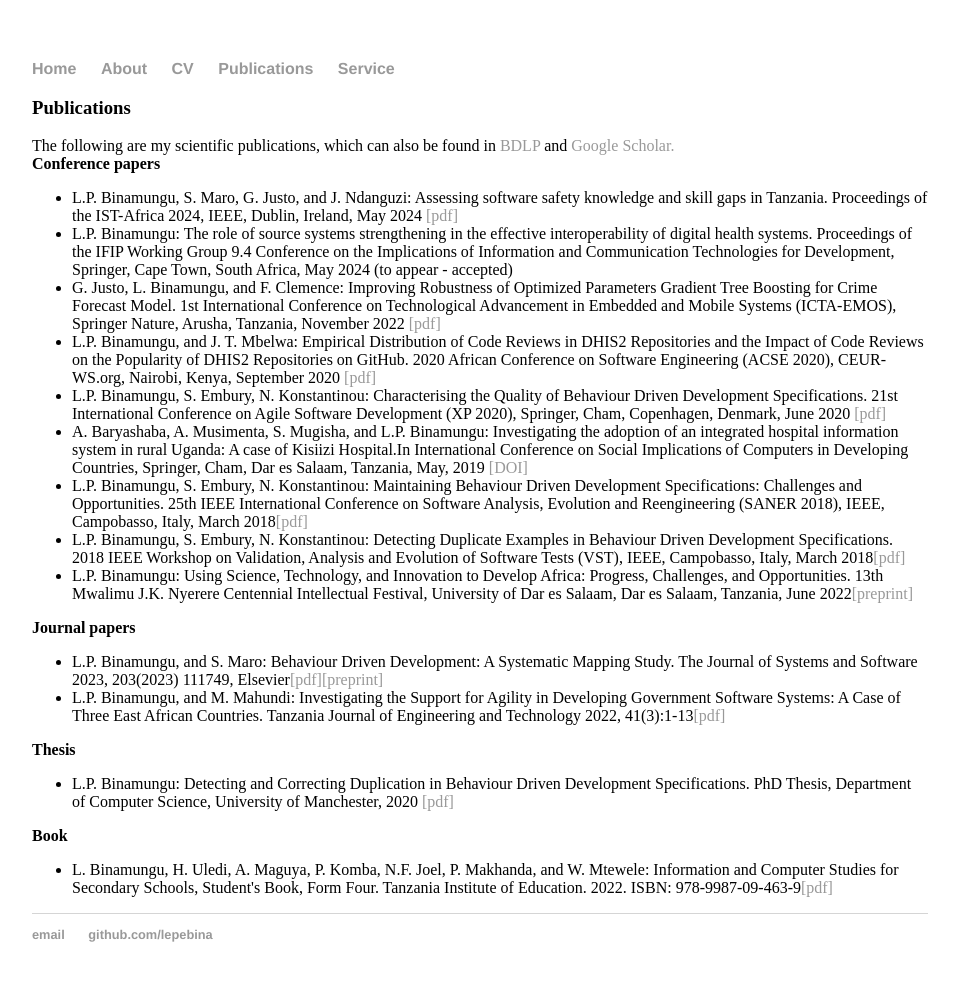
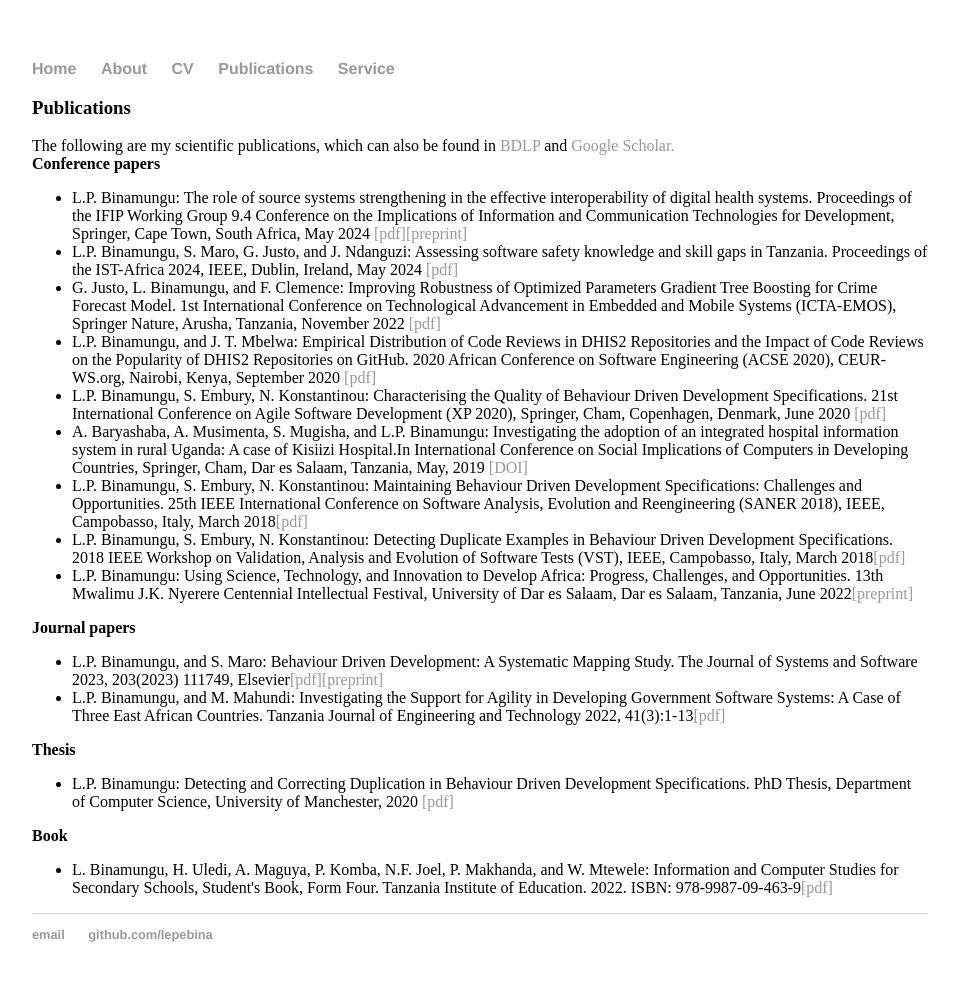
Before and after one commit to lepebina/lepebina.github.io, a Jekyll site: the page built from publications.html, in a window 1280 px wide. Shown: the whole page, without its empty margins (160-1119 px from the left). Built offline with Jekyll 4.4.1, drawn with Linux system fonts in a browser that asks for light colours.

Commit message:
Update publications.html

```diff
--- a/publications.html
+++ b/publications.html
@@ -8,8 +8,8 @@ title: Leonard Peter Binamungu
 
 	<b>Conference papers</b>
 	<ul>
+	    <li>L.P. Binamungu: The role of source systems strengthening in the effective interoperability of digital health systems. Proceedings of the IFIP Working Group 9.4 Conference on the Implications of Information and Communication Technologies for Development, Springer, Cape Town, South Africa, May 2024 <a href="https://link.springer.com/chapter/10.1007/978-3-031-66986-6_23">[pdf]</a><a href="source-systems-role-in-interoperability.pdf">[preprint]</a></li>
 	    <li>L.P. Binamungu, S. Maro, G. Justo, and J. Ndanguzi: Assessing software safety knowledge and skill gaps in Tanzania. Proceedings of the IST-Africa 2024, IEEE, Dublin, Ireland, May 2024 <a href="http://www.ist-africa.org/Conference2024/outbox/ISTAfrica_Paper_ref_155_13669.pdf">[pdf]</a></li>
-		<li>L.P. Binamungu: The role of source systems strengthening in the effective interoperability of digital health systems. Proceedings of the IFIP Working Group 9.4 Conference on the Implications of Information and Communication Technologies for Development, Springer, Cape Town, South Africa, May 2024 (to appear - accepted)</li>
 	    <li>G. Justo, L. Binamungu, and F. Clemence: Improving Robustness of Optimized Parameters Gradient Tree Boosting for Crime Forecast Model. 1st International Conference on Technological Advancement in Embedded and Mobile Systems (ICTA-EMOS), Springer Nature, Arusha, Tanzania, November 2022 <a href="https://link.springer.com/chapter/10.1007/978-3-031-56576-2_1">[pdf]</a></li>
 	    <li>L.P. Binamungu, and J. T. Mbelwa: Empirical Distribution of Code Reviews in DHIS2 Repositories and the Impact of Code Reviews on the Popularity of DHIS2 Repositories on GitHub. 2020 African Conference on Software Engineering (ACSE 2020), CEUR-WS.org, Nairobi, Kenya, September 2020 <a href="/dhis2-code-review.pdf">[pdf]</a></li>
 	    <li>L.P. Binamungu, S. Embury, N. Konstantinou: Characterising the Quality of Behaviour Driven Development Specifications. 21st International Conference on Agile Software Development (XP 2020), Springer, Cham, Copenhagen, Denmark, June 2020 <a href="https://link.springer.com/content/pdf/10.1007%2F978-3-030-49392-9_6.pdf">[pdf]</a></li>
```
